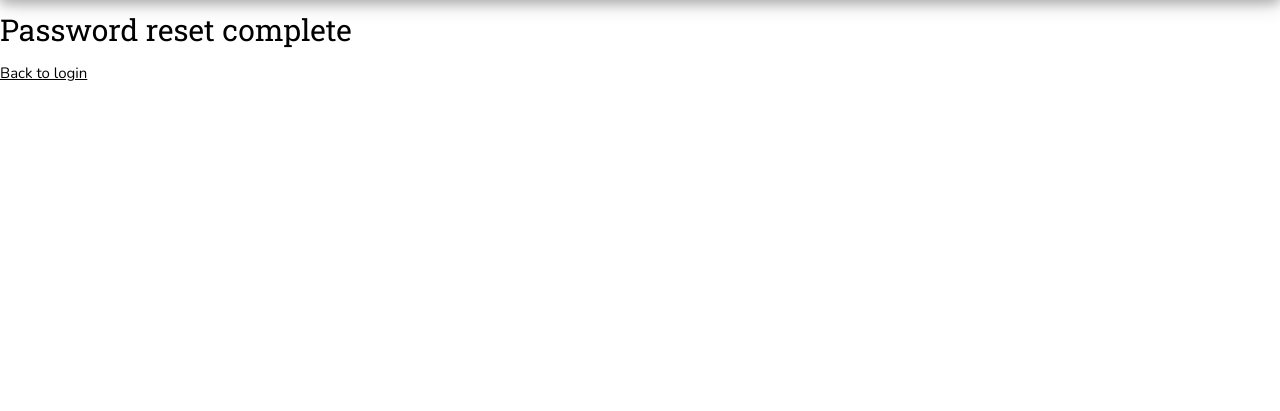
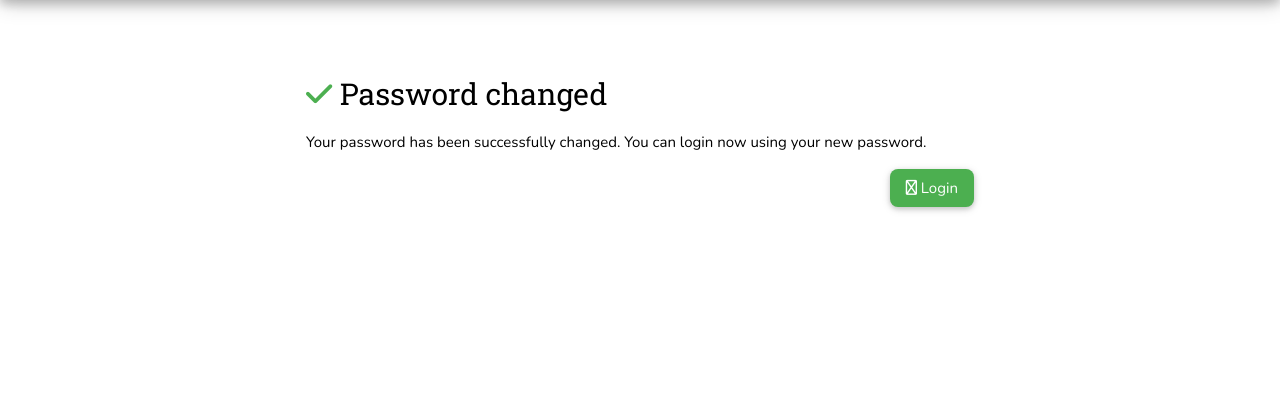
Before and after one commit to denniel-sadian/bringme, a Django app: a page that uses templates/registration/password_reset_complete.html in a window 1280 px wide. Shown: the part 73-484 px from the top of the page. Run offline with Django 3.2, Linux system fonts and the light colour scheme; some libraries are stand-ins or nearby versions.

Commit message:
Update this template

```diff
--- a/templates/registration/password_reset_complete.html
+++ b/templates/registration/password_reset_complete.html
@@ -1,7 +1,14 @@
 {% extends 'base.html' %}
 
 {% block content %}
-<h2>Password reset complete</h2>
-
-<a href="{% url 'login' %}">Back to login</a>
+<article class="w3-container inside-art">
+    <div class="w3-content">
+        <h2><i class="fas fa-check w3-text-green"></i> Password changed</h2>
+        <p>Your password has been successfully changed. You can login now using your new password.</p>
+        <div class="w3-right-align">
+            <a href="{% url 'login' %}" class="w3-button w3-card w3-green w3-round-large">
+                <i class="far fa-sign-in-alt"></i> Login</a>
+        </div>
+    </div>
+</article>
 {% endblock %}
```
